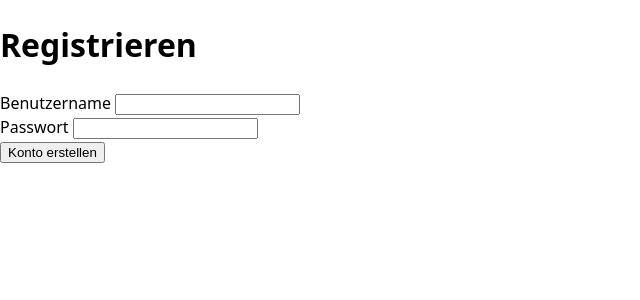
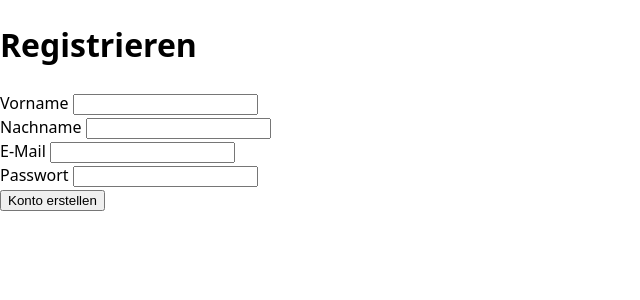
Before and after one commit to esugre/bfwkleinanzeigen, a Flask app: page /register in a window 1280 px wide. Shown: the part 53-353 px from the top of the page, without its empty margins (0-640 px from the left). Run offline with Flask 3, Linux system fonts and the light colour scheme.

Commit message:
Modify Routes - login - register
Modify Placeholder
- login
- register

```diff
--- a/app/routes.py
+++ b/app/routes.py
@@ -50,11 +50,13 @@ def register():
     if request.method == 'GET':
         return render_template('register.html')
 
-    # Post-PArt
-    username = request.form.get('username')
+    # POST-Teil
+    vorname = request.form.get('vorname')
+    nachname = request.form.get('nachname')
+    email = request.form.get('email')
     password = request.form.get('password')
 
-    if not username or not password:
+    if not vorname or not nachname or not email or not password:
         flash("Bitte alle Felder ausfüllen.")
         return redirect(url_for('register'))
 
@@ -64,15 +66,20 @@ def register():
     cursor = conn.cursor()
 
     cursor.execute(
-        "INSERT INTO users (username, password_hash) VALUES (%s, %s)",
-        (username, hashed_pw)
+        """
+        INSERT INTO users (vorname, nachname, email, passwort_hash, rolle)
+        VALUES (%s, %s, %s, %s, %s)
+        """,
+        (vorname, nachname, email, hashed_pw, "user")
     )
+
     conn.commit()
     cursor.close()
     conn.close()
 
     flash("Konto erfolgreich erstellt! Bitte einloggen.")
     return redirect(url_for('login'))
+
 
 
 
@@ -84,29 +91,31 @@ def login():
     if request.method == 'GET':
         return render_template('login.html')
 
-    #Post-Part
-    username = request.form.get('username')
+    email = request.form.get('email')
     password = request.form.get('password')
 
     conn = get_db_connection()
     cursor = conn.cursor(dictionary=True)
 
     cursor.execute(
-        "SELECT * FROM users WHERE username = %s",
-        (username,)
+        "SELECT * FROM users WHERE email = %s",
+        (email,)
     )
     user = cursor.fetchone()
 
     cursor.close()
     conn.close()
 
-    if user and check_password_hash(user['password_hash'], password):
-        session['user_id'] = user['id']
-        session['username'] = user['username']
+    if user and check_password_hash(user['passwort_hash'], password):
+        session['user_id'] = user['user_id']         # Spalte heißt user_id
+        session['email'] = user['email']
+        session['vorname'] = user['vorname']
+        session['nachname'] = user['nachname']
         return redirect(url_for('index'))
     else:
-        flash("Ungültige Login-Daten.")
+        flash("Ungültige E-Mail oder Passwort.")
         return redirect(url_for('login'))
+
 
 
 
--- a/app/templates/login.html
+++ b/app/templates/login.html
@@ -7,8 +7,8 @@
 
 <form action="{{ url_for('login') }}" method="post">
     <div>
-        <label for="username">Benutzername</label>
-        <input type="text" id="username" name="username" required>
+        <label for="email">E-Mail</label>
+        <input type="email" id="email" name="email" required>
     </div>
 
     <div>
--- a/app/templates/register.html
+++ b/app/templates/register.html
@@ -7,8 +7,18 @@
 
 <form action="{{ url_for('register') }}" method="post">
     <div>
-        <label for="username">Benutzername</label>
-        <input type="text" id="username" name="username" required>
+        <label for="vorname">Vorname</label>
+        <input type="text" id="vorname" name="vorname" required>
+    </div>
+
+    <div>
+        <label for="nachname">Nachname</label>
+        <input type="text" id="nachname" name="nachname" required>
+    </div>
+
+    <div>
+        <label for="email">E-Mail</label>
+        <input type="email" id="email" name="email" required>
     </div>
 
     <div>
```
